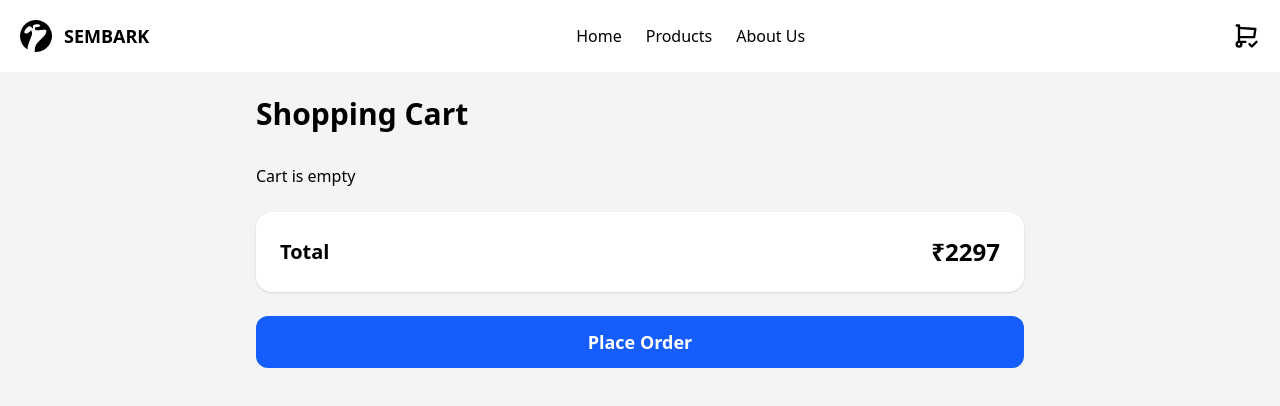
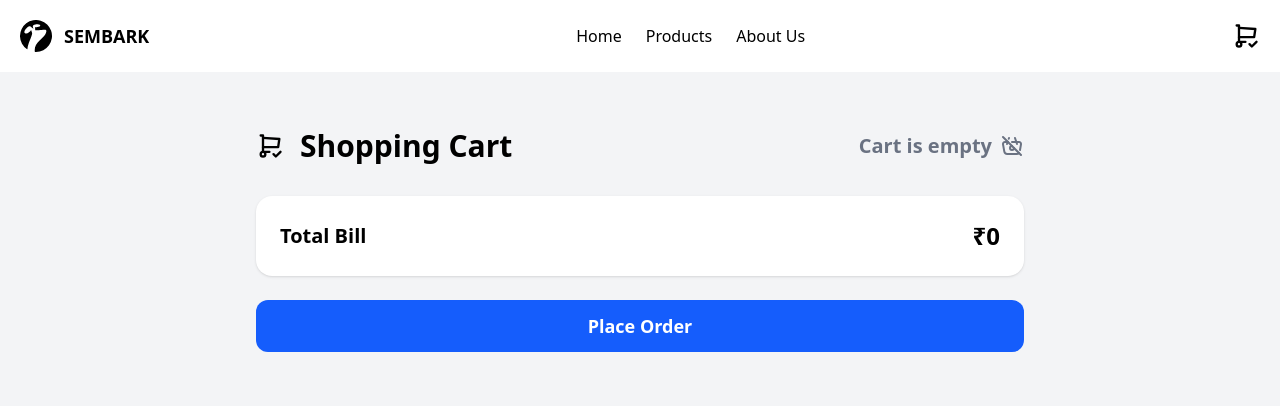
Before and after one commit to RaviGahire/sembark-assignment, a React (Vite) app: page /cart in a window 1280 px wide. Shown: the top 406 px of the page. Built offline with nearby package versions, Linux system fonts and the light colour scheme.

Commit message:
added total price of items and cart items

```diff
--- a/src/Components/Cart.jsx
+++ b/src/Components/Cart.jsx
@@ -1,4 +1,4 @@
-import { IconTrash } from '@tabler/icons-react'
+import { IconBasketOff, IconShoppingCartCheck, IconTrash } from '@tabler/icons-react'
 import React, { useEffect, useState } from 'react'
 
 export const Cart = () => {
@@ -11,6 +11,8 @@ export const Cart = () => {
     setCart(product);
   }, [])
 
+  const cartItems = cart.length;
+  const total = cart.reduce((acc,elem)=>elem.price + acc,0)
 
 
 // Deleting item from the localStorage
@@ -26,8 +28,15 @@ export const Cart = () => {
     <section aria-label='cart-page'>
       <div className="min-h-screen bg-gray-100 p-6 flex flex-col items-center">
         <div className="w-full max-w-3xl">
-          <h1 className="text-3xl font-bold mb-8">Shopping Cart</h1>
-          {cart.length === 0 && <h2>Cart is empty</h2>}
+          <div className="flex justify-between my-8">
+            <div className='text-3xl font-bold flex items-center gap-4'>
+              <IconShoppingCartCheck size={28} /><h2>Shopping Cart </h2>
+              </div>{cart.length === 0 &&
+              <div className='text-xl font-semibold text-gray-500 flex items-center justify-center gap-2 '>
+                Cart is empty
+                <IconBasketOff stroke={2} /></div> || <div className='text-xl font-semibold text-gray-500'>{cartItems} Total Items</div>}</div>
+
+
           {/* Cart Item */}
           {cart.map((item) => {
 
@@ -55,8 +64,8 @@ export const Cart = () => {
 
           {/* Total Section */}
           <div className="bg-white rounded-2xl shadow p-6 mt-6 flex justify-between items-center">
-            <h2 className="text-xl font-bold">Total</h2>
-            <p className="text-2xl font-bold">₹2297</p>
+            <h2 className="text-xl font-bold">Total Bill</h2>
+            <p className="text-2xl font-bold">₹{Math.round(total)}</p>
           </div>
 
           {/* Checkout Button */}
```
